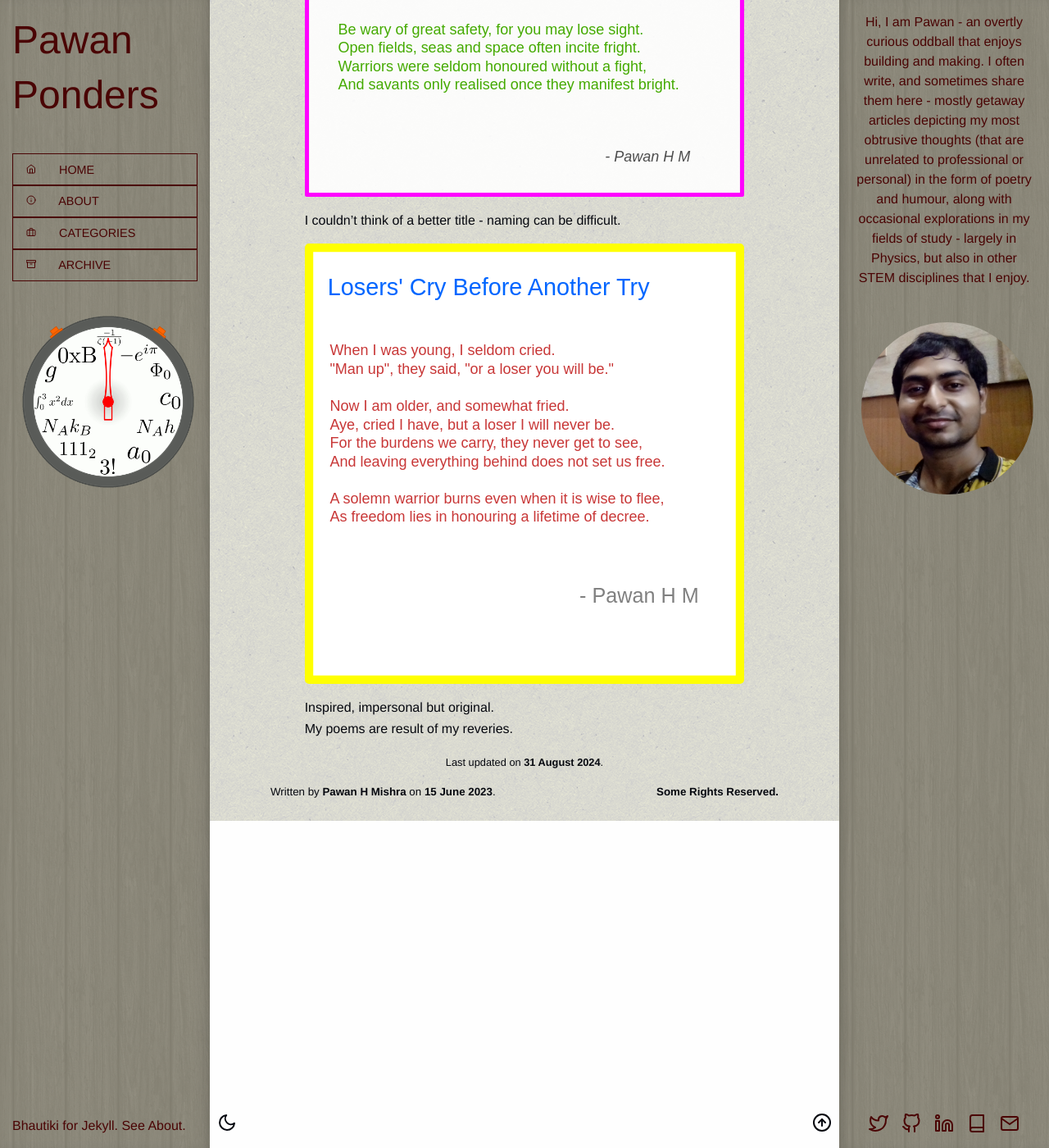
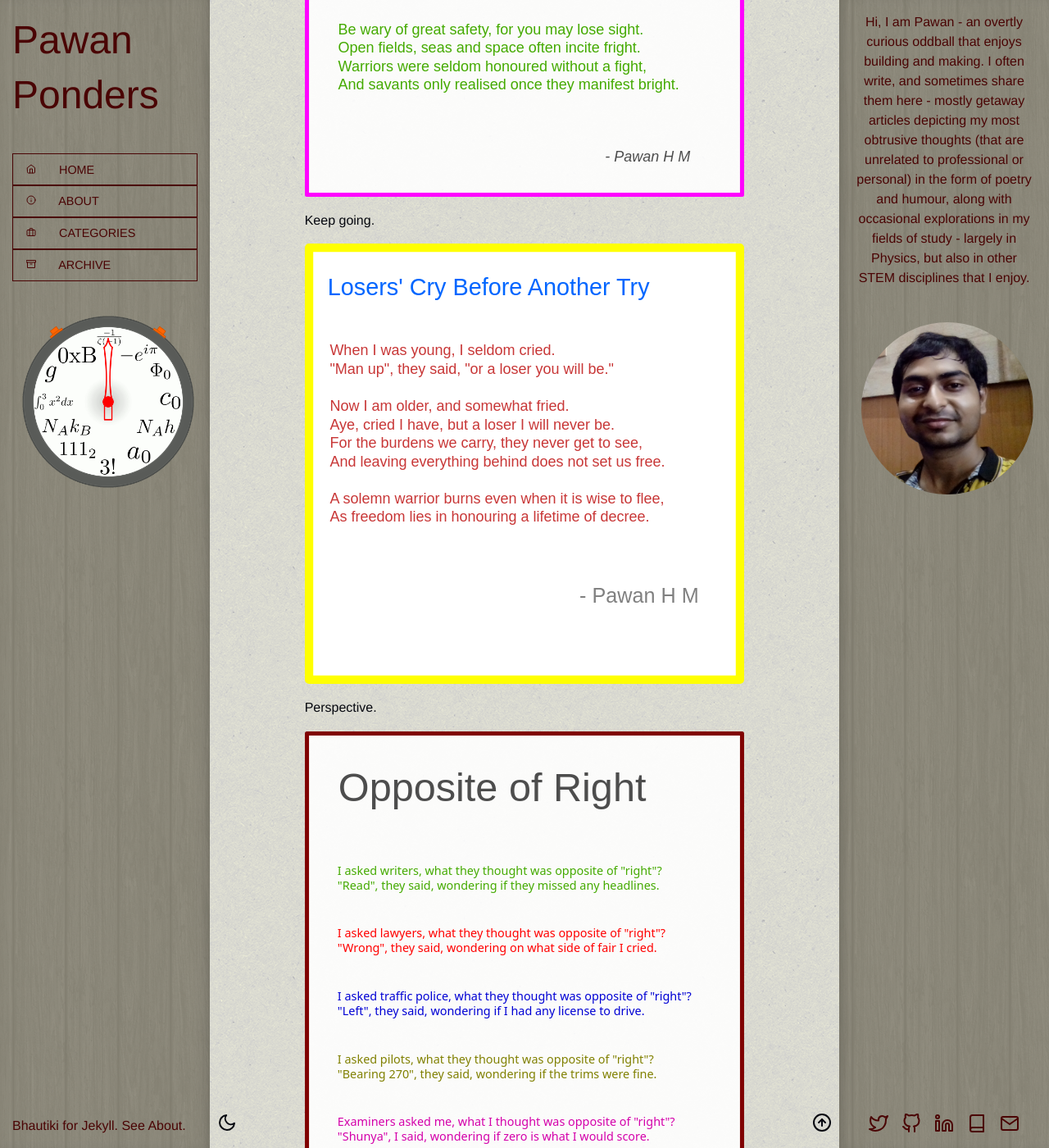
Before and after one commit to pawanmsr/pawanmsr.github.io, a Jekyll site: the page built from _posts/2023-06-15-take-a-break.markdown, in a window 1280 px wide and 1400 px high, scrolled down 786 px. Shown: the whole window at 82% size. Built offline with Jekyll 4.4.1, drawn with Linux system fonts in a browser that asks for light colours; some of the changed text lies outside the part shown.

Commit message:
Poem (#26)

```diff
--- a/_posts/2016-12-08-quotes-for-laughs.markdown
+++ b/_posts/2016-12-08-quotes-for-laughs.markdown
@@ -48,4 +48,4 @@
 Albert Einstein:
 > Two things are infinite: the universe and human stupidity; and I'm not sure about the universe.
 
-*Of course there are many funny things people would or would not have said (but were wrongly attributed) - these are just the ones I had came across.*
+*Of course there are many funny things people would or would not have said (but were wrongly attributed) - these are just the ones I came across.*
--- a/_posts/2023-06-15-take-a-break.markdown
+++ b/_posts/2023-06-15-take-a-break.markdown
@@ -3,7 +3,7 @@
 title:  "Take a Break"
 description:    "We all need to relax every once in a while."
 date:   2023-06-15 19:56 +0530
-updated: 2024-08-31
+updated: 2025-02-28 15:45 +0530
 categories: [fun]
 toc: false
 ---
@@ -12,9 +12,14 @@
 
 ![Take A Break](/assets/img/posts/tab.svg)
 
-I couldn't think of a better title - naming can be difficult.
+Keep going.
 
 ![Losers' Cry Before Another Try](/assets/img/posts/lcbat.svg)
 
+Perspective.
+
+![Opposite of Right](/assets/img/posts/oor.svg)
+
 Inspired, impersonal but original.
 My poems are result of my reveries.
+I couldn't think of a better titles - naming can be difficult.
```
Also changed, not shown: assets/img/posts/oor.svg (added).
